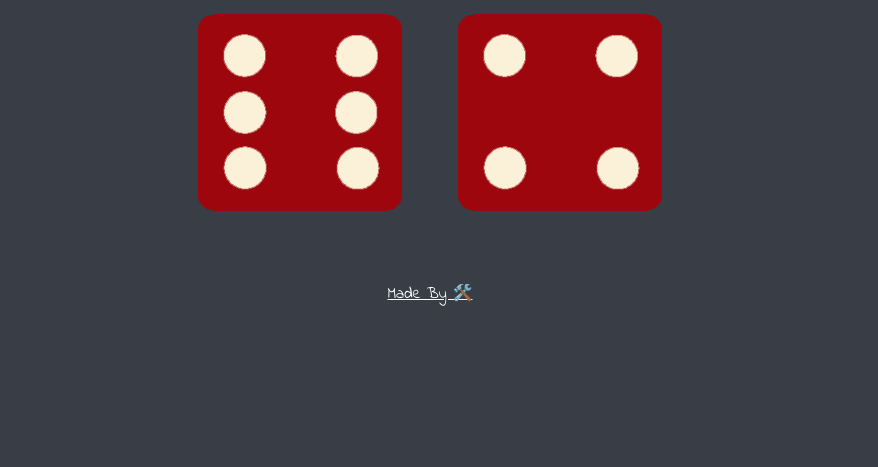
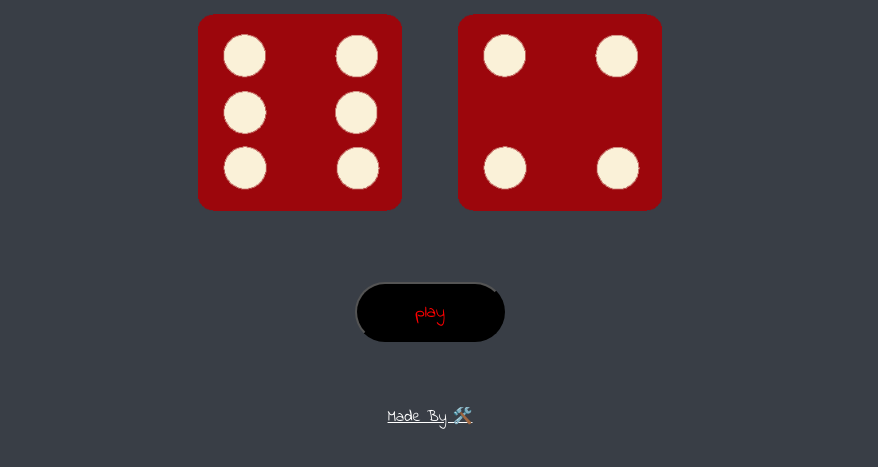
Before and after one commit to inba-1/Dice-game, a plain HTML site: page dicee.html in a window 1280 px wide. Shown: the part 321-788 px from the top of the page, without its empty margins (210-1088 px from the left). Drawn offline with Linux system fonts and the light colour scheme.

Commit message:
dice game

```diff
--- a/dicee.html
+++ b/dicee.html
@@ -23,6 +23,9 @@
         <img class="img2" src="./images/dice6.png" />
       </div>
     </div>
+    <div class="Refresh">
+      <button class="Playbtn" onclick="location.reload()">play</button>
+    </div>
 
     <footer>
       <a href="https://github.com/inba-1" >Made By 🛠️</a>
--- a/styles.css
+++ b/styles.css
@@ -9,7 +9,19 @@
   display: inline-block;
 
 }
-
+.Playbtn{
+  text-align: center;
+  display: inline-block;
+  color:red;
+  background:black;
+  size: 10px;
+  border-radius: 50px;
+  padding: 16px 32px;       /* Increase internal spacing */
+  font-size: 18px;          /* Make text larger */
+  width: 150px;             /* Optional: fixed width */
+  height: 60px;
+  font-family: 'Indie Flower', cursive;
+}
 body {
   background-color: #393E46;
 }
@@ -31,7 +43,12 @@ p {
 img {
   width: 80%;
 }
+.Refresh{
+   margin-top: 5%;
+  text-align: center;
+  font-family: 'Indie Flower', cursive;
 
+}
 footer {
   margin-top: 5%;
   color: #EEEEEE;
```
Also changed, not shown: 1 other file.
